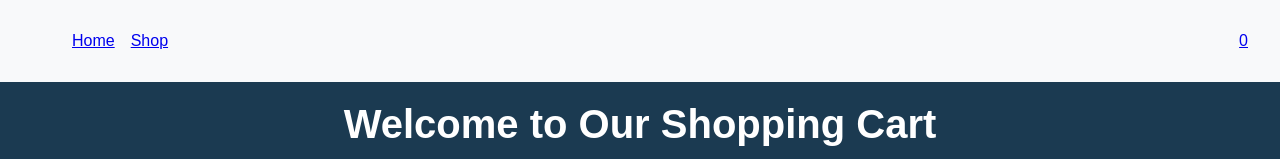
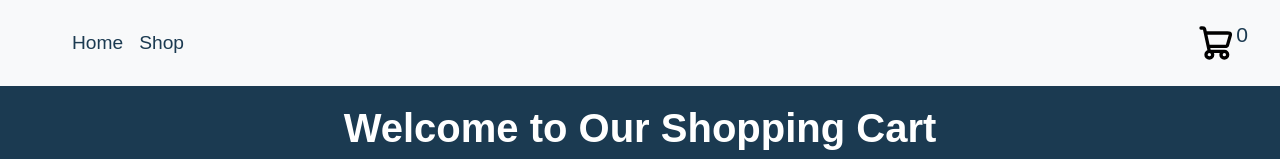
Before and after one commit to SenorManiac/reactshoppingcart, a React (Vite) app: page / in a window 1280 px wide. Shown: the top 159 px of the page. Built offline with nearby package versions, Linux system fonts and the light colour scheme; no server answers.

Commit message:
Add cart icon and update NavigationBar styles
- Added new cart.svg icon to assets
- Modified NavigationBar.jsx to include the cart icon
- Updated NavigationBar.css for new styles

```diff
--- a/src/components/NavigationBar.jsx
+++ b/src/components/NavigationBar.jsx
@@ -5,7 +5,7 @@
 import React from 'react';
 import { Link } from 'react-router-dom';
 import '../styles/NavigationBar.css';
-
+import Cart from '../assets/cart.svg';
 function NavigationBar({ cartItemCount }) {
   return (
     <nav>
@@ -19,7 +19,7 @@ function NavigationBar({ cartItemCount }) {
       </ul>
       <Link to="/cart">
         <i className="fas fa-shopping-cart"></i>
-        <span>{cartItemCount}</span>
+        <span><img src={Cart}/>{cartItemCount}</span>
       </Link>
     </nav>
   );
--- a/src/styles/NavigationBar.css
+++ b/src/styles/NavigationBar.css
@@ -1,3 +1,5 @@
+/* This is the CSS file for the NavigationBar component. It contains the styles for the NavigationBar component. */
+
 /* This is the CSS file for the NavigationBar component. It contains the styles for the NavigationBar component. */
 
 nav {
@@ -13,8 +15,32 @@ nav ul {
     display: flex;
     list-style: none;
     justify-content: space-between;
+    align-items: center; /* Center links vertically */
   }
 
   nav ul li {
     margin-right: 1rem;
   }
+
+  nav img {
+    width: 40px;
+    height: 40px;
+    color: #1B3A51;
+    cursor: pointer;
+  }
+
+  nav a {
+    display: flex;
+    text-decoration: none;
+    color: #1B3A51;
+    font-size: 1.2em;
+    align-items: center; /* Center links vertically */
+  }
+
+  span {
+    display: flex;
+    text-align: center ;
+    font-size: 1.1em;
+    color: #1B3A51;
+    justify-self: flex-end;
+    }
```
Also changed, not shown: src/assets/cart.svg (added). Lines whose indentation alone changed are shown as unchanged.
